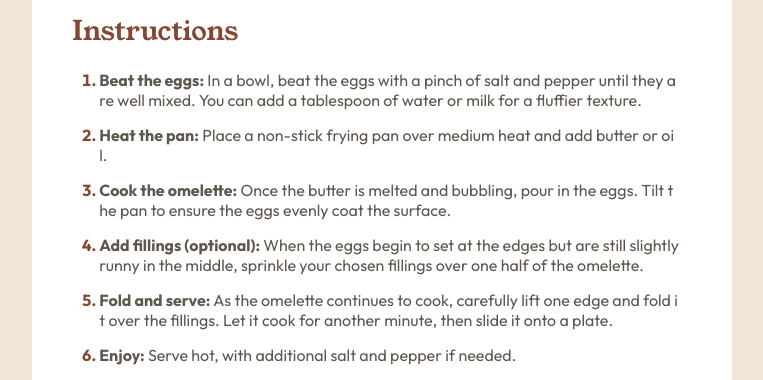
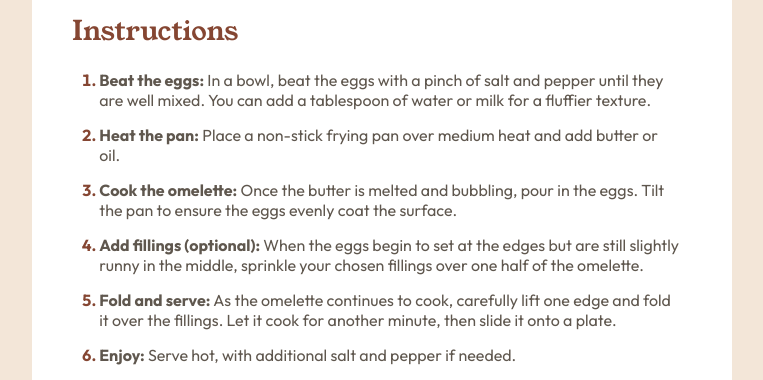
Before and after one commit to a1excpunk/recepie_page, a plain HTML site: page index.html in a window 1280 px wide. Shown: the part 1155-1535 px from the top of the page, without its empty margins (258-1021 px from the left). Drawn offline with Linux system fonts and the light colour scheme.

Commit message:
FIX: word break on li elementsdx

```diff
--- a/style/style.css
+++ b/style/style.css
@@ -31,7 +31,7 @@ body ol li p {
   vertical-align: top;
   display: inline-block;
   width: calc(100% - 30px);
-  word-break: break-all;
+  word-break: keep-all;
 }
 body .bold {
   font-weight: 700;
```
